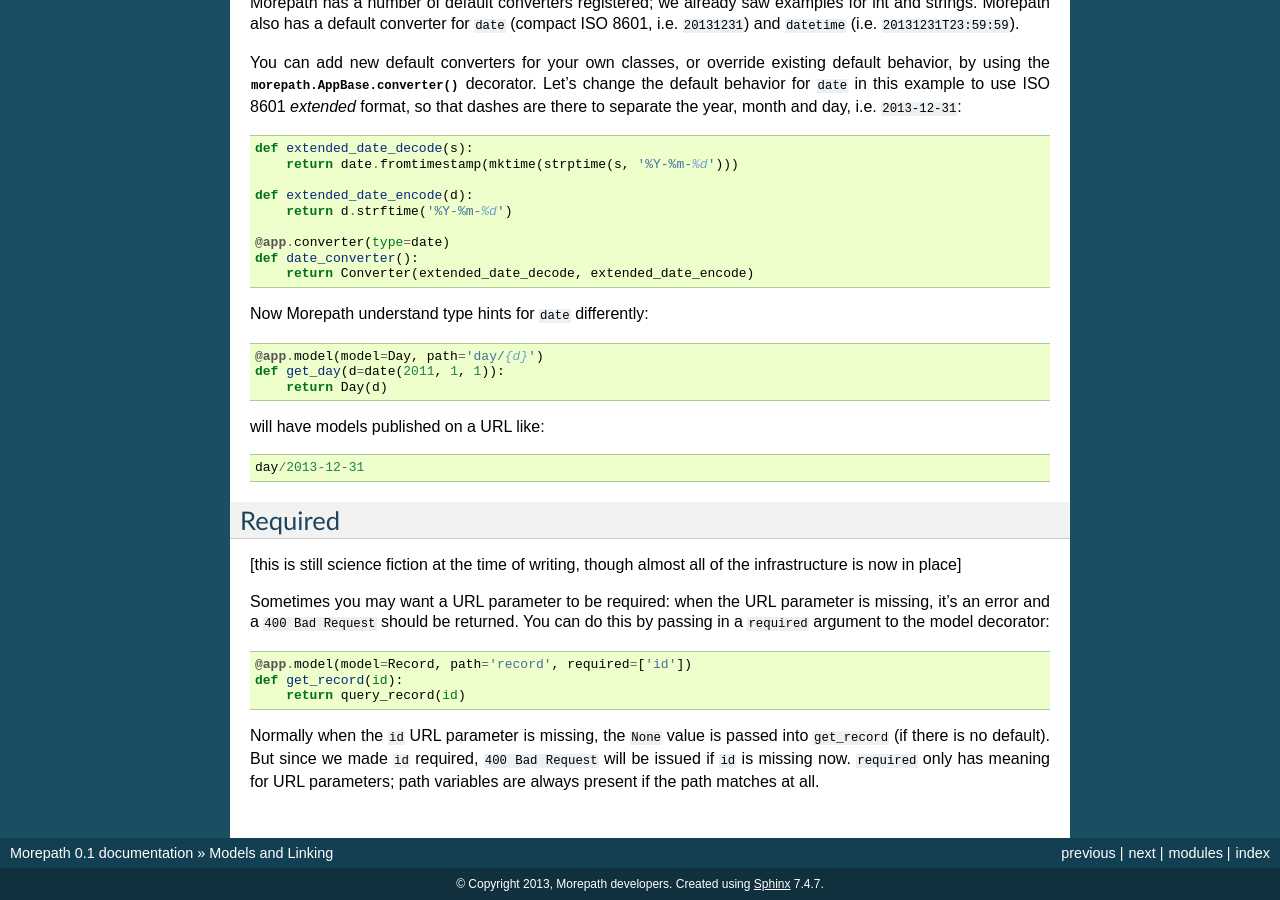
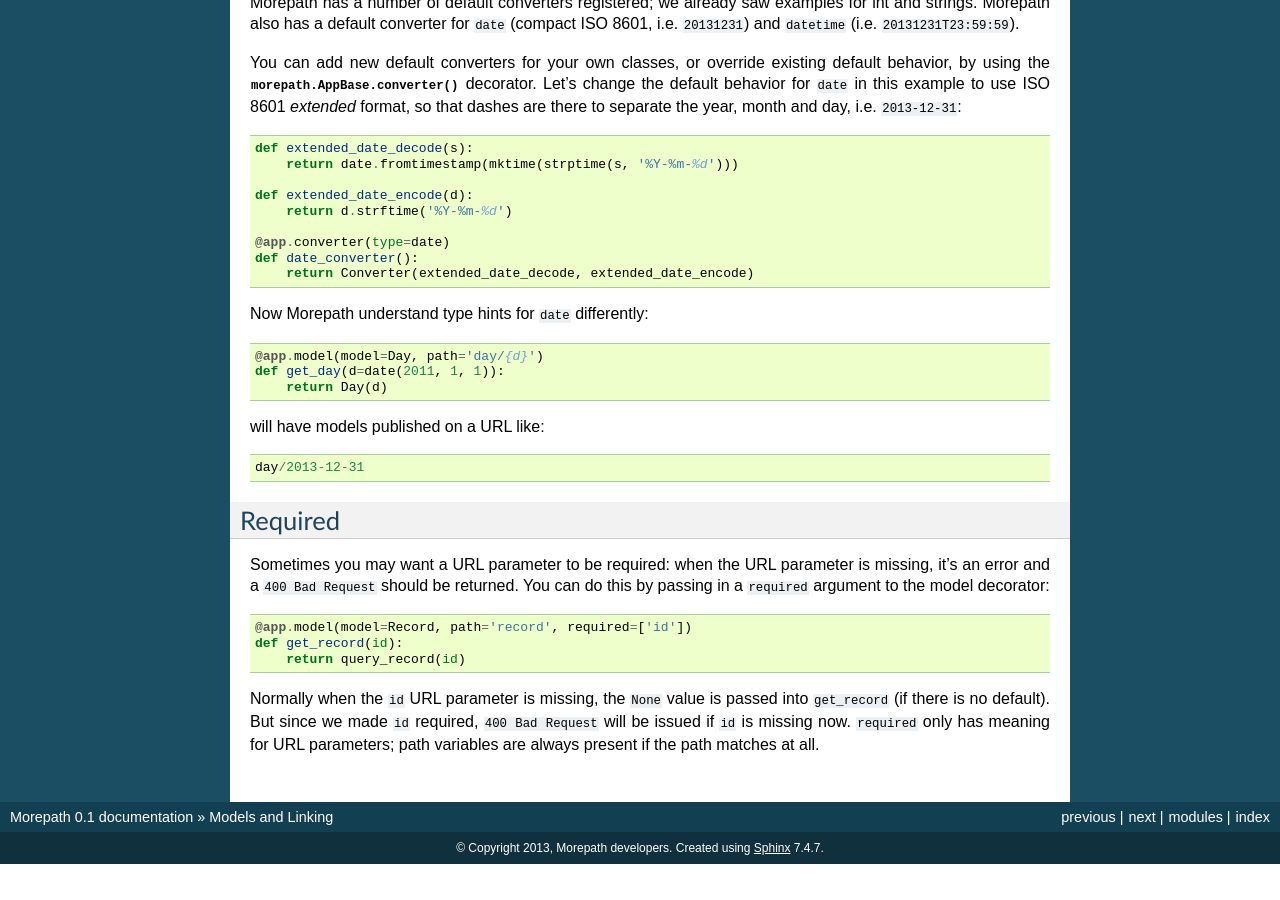
Before and after one commit to morepath/morepath, a Sphinx documentation site: the page built from doc/models_and_linking.rst, in a window 1280 px wide and 900 px high, scrolled down 8153 px. Built offline with Sphinx 7.4.7, drawn with Linux system fonts in a browser that asks for light colours; after the commit the page ends 9017 px from its top, so only the background shows below that.

Commit message:
This is no more science fiction.

```diff
--- a/doc/models_and_linking.rst
+++ b/doc/models_and_linking.rst
@@ -518,9 +518,6 @@
 Required
 --------
 
-[this is still science fiction at the time of writing, though almost
-all of the infrastructure is now in place]
-
 Sometimes you may want a URL parameter to be required: when the URL
 parameter is missing, it's an error and a ``400 Bad Request`` should
 be returned. You can do this by passing in a ``required`` argument
```
